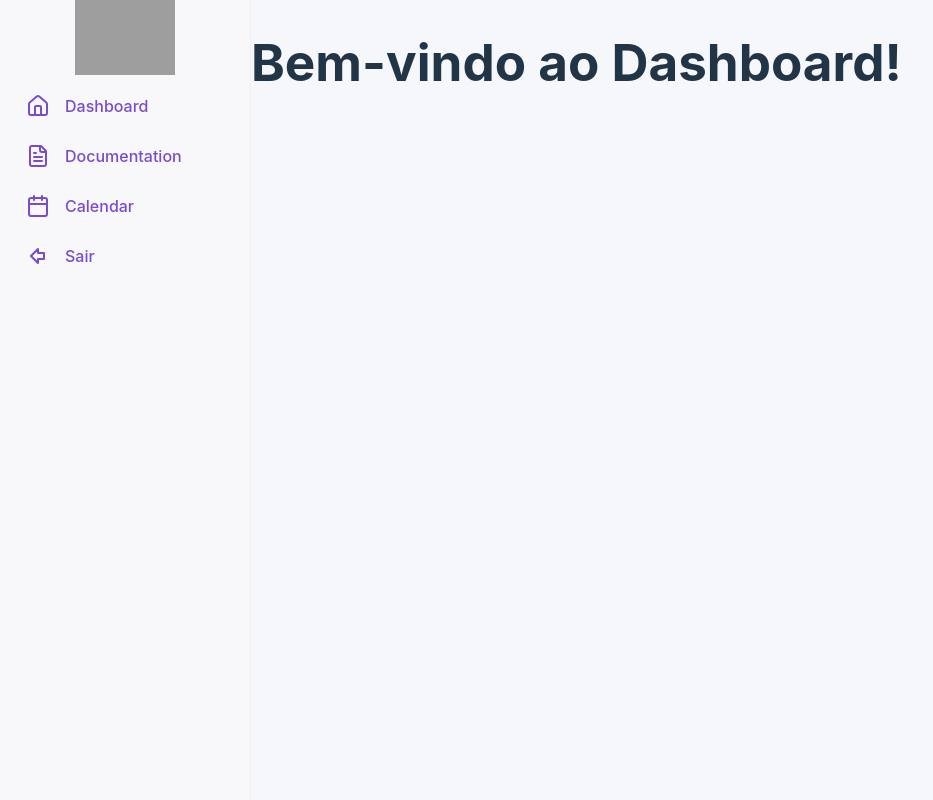
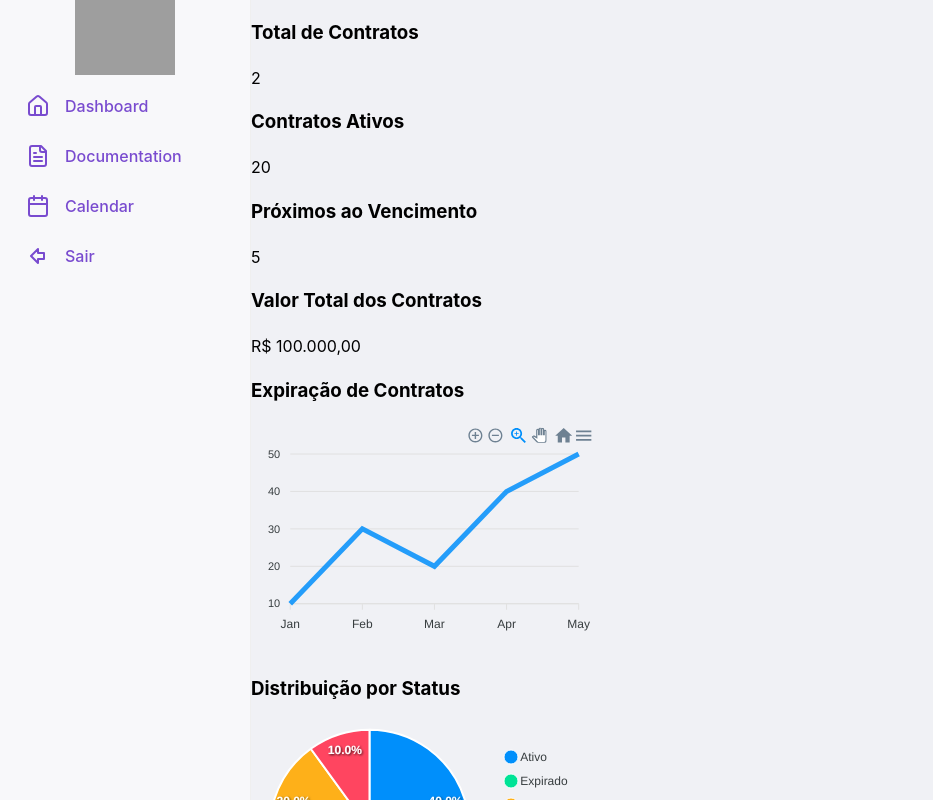
Before and after one commit to Serejo/dashboard-contratos, a React (Vite) app: page /dashboard in a window 1280 px wide. Shown: the top 800 px of the page, without its empty margins (0-933 px from the left). Built offline with nearby package versions, Linux system fonts and the light colour scheme; grey boxes are pictures that could not be loaded.

Commit message:
feat: dashboard

```diff
--- a/src/App.tsx
+++ b/src/App.tsx
@@ -4,7 +4,7 @@ import Sidebar from "./components/Sidebar";
 import "./App.css";
 
 function Layout() {
-  const themeColor = "#F6F7FB";
+  const themeColor = "#F0F1F5";
   const location = useLocation();
 
   return (
--- a/src/modules/dashboard/views/Dashboard.tsx
+++ b/src/modules/dashboard/views/Dashboard.tsx
@@ -1,9 +1,148 @@
+import { useState } from "react";
+import { Button } from "@mui/material";
+import Chart from "react-apexcharts";
+interface Contract {
+  id: number;
+  client: string;
+  startDate: string;
+  endDate: string;
+  status: string;
+  value: number;
+  type: string;
+}
 function Dashboard() {
+  const [contracts] = useState<Contract[]>([
+    {
+      id: 1,
+      client: "Empresa Alpha",
+      startDate: "2025-01-01",
+      endDate: "2025-12-31",
+      status: "Ativo",
+      value: 50000,
+      type: "Serviço",
+    },
+    {
+      id: 2,
+      client: "Empresa Beta",
+      startDate: "2024-03-15",
+      endDate: "2025-03-15",
+      status: "Pendente Renovação",
+      value: 30000,
+      type: "Consultoria",
+    },
+  ]);
+
   return (
-    <div className="">
-      <h1 className="text-2xl font-bold decoration-[  #794BCF]">
-        Bem-vindo ao Dashboard!
-      </h1>
+    <div className="p-6 bg-gray-50 min-h-screen" style={{ color: "black" }}>
+      {/* Cartões de Métricas */}
+      <div className="grid grid-cols-4 gap-4 my-6">
+        <MetricCard title="Total de Contratos" value={contracts.length} />
+        <MetricCard title="Contratos Ativos" value={20} />
+        <MetricCard title="Próximos ao Vencimento" value={5} />
+        <MetricCard title="Valor Total dos Contratos" value={"R$ 100.000,00"} />
+      </div>
+
+      {/* Gráficos */}
+      <div className="grid grid-cols-2 gap-6 my-6">
+        <ChartCard title="Expiração de Contratos">
+          <Chart
+            type="line"
+            width="350"
+            series={[{ name: "Contratos", data: [10, 30, 20, 40, 50] }]}
+            options={{
+              chart: { id: "contract-expiry-chart" },
+              xaxis: { categories: ["Jan", "Feb", "Mar", "Apr", "May"] },
+            }}
+          />
+        </ChartCard>
+
+        <ChartCard title="Distribuição por Status">
+          <Chart
+            type="pie"
+            series={[40, 30, 20, 10]}
+            width="350"
+            options={{
+              labels: ["Ativo", "Expirado", "Renovação", "Consultoria"],
+            }}
+          />
+        </ChartCard>
+      </div>
+
+      {/* Tabela de Contratos */}
+      <div className="my-6 bg-white rounded shadow-md">
+        <h2 className="text-lg font-bold p-4">Tabela de Contratos</h2>
+        <table className="w-full table-auto border-collapse">
+          <thead>
+            <tr className="bg-gray-200 text-left">
+              <th className="p-3">ID</th>
+              <th className="p-3">Cliente</th>
+              <th className="p-3">Data de Início</th>
+              <th className="p-3">Data de Vencimento</th>
+              <th className="p-3">Status</th>
+              <th className="p-3">Valor</th>
+              <th className="p-3">Tipo</th>
+            </tr>
+          </thead>
+          <tbody>
+            {contracts.length > 0 ? (
+              contracts.map((contract) => (
+                <tr key={contract.id} className="border-b">
+                  <td className="p-3">{contract.id}</td>
+                  <td className="p-3">{contract.client}</td>
+                  <td className="p-3">{contract.startDate}</td>
+                  <td className="p-3">{contract.endDate}</td>
+                  <td className="p-3">{contract.status}</td>
+                  <td className="p-3">{contract.value}</td>
+                  <td className="p-3">{contract.type}</td>
+                </tr>
+              ))
+            ) : (
+              <tr>
+                <td className="p-3 text-center" colSpan={7}>
+                  Nenhum contrato cadastrado
+                </td>
+              </tr>
+            )}
+          </tbody>
+        </table>
+      </div>
+
+      {/* Botão de Adicionar Contrato */}
+      <Button
+        variant="contained"
+        color="primary"
+        onClick={() => alert("Abrir formulário")}
+      >
+        Adicionar Contrato
+      </Button>
+    </div>
+  );
+}
+
+interface MetricCardProps {
+  title: string;
+  value: number | string;
+}
+
+function MetricCard({ title, value }: MetricCardProps) {
+  return (
+    <div className="bg-white p-4 rounded shadow-md">
+      <h3 className="text-lg font-bold text-gray-700">{title}</h3>
+      <p className="text-2xl font-semibold text-blue-600">{value}</p>
+    </div>
+  );
+}
+
+interface ChartCardProps {
+  title: string;
+  children: React.ReactNode;
+}
+
+function ChartCard({ title, children }: ChartCardProps) {
+  return (
+    <div className="bg-white p-4 rounded shadow-md">
+      <h3 className="text-lg font-bold mb-4">{title}</h3>
+      {children}
     </div>
   );
 }
```
